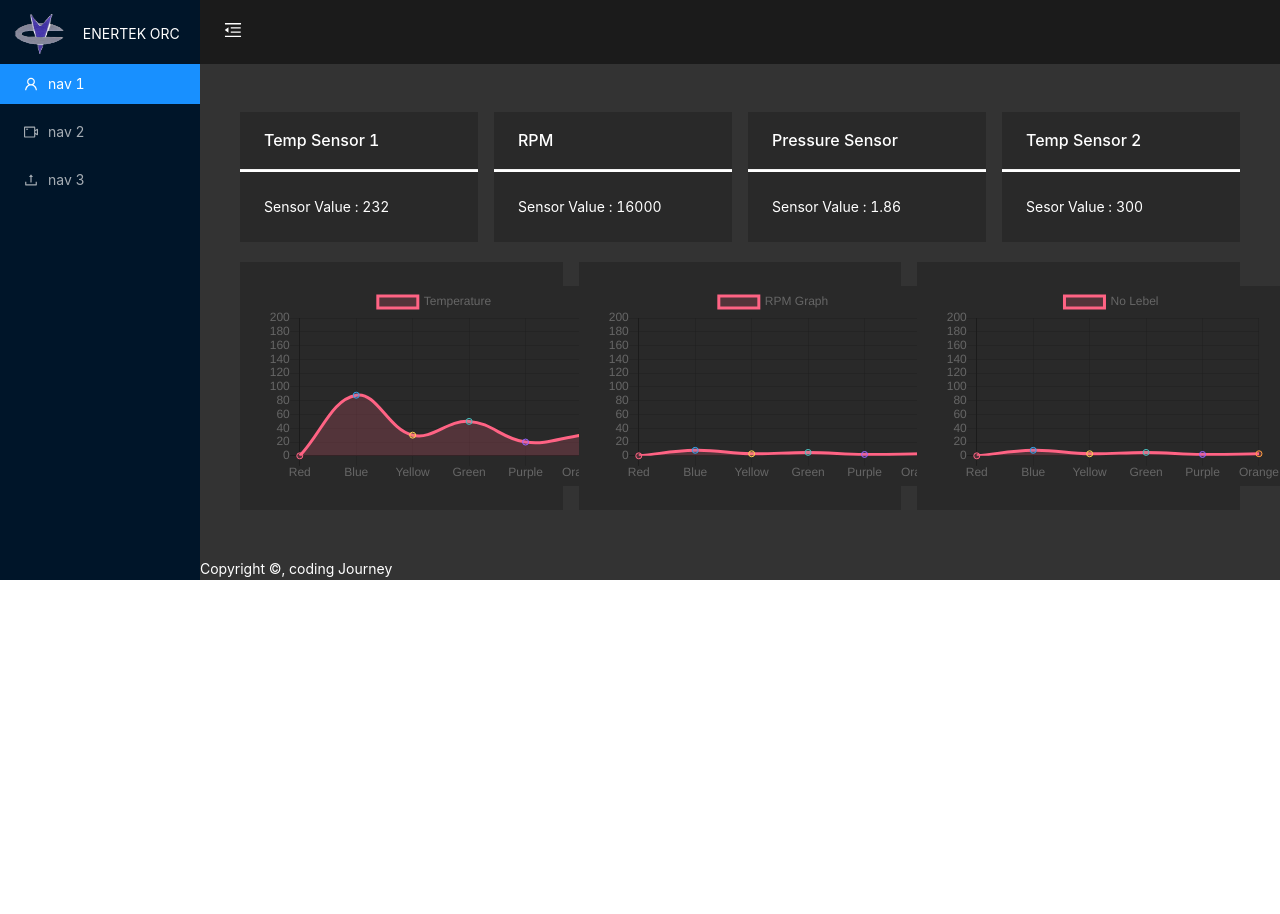
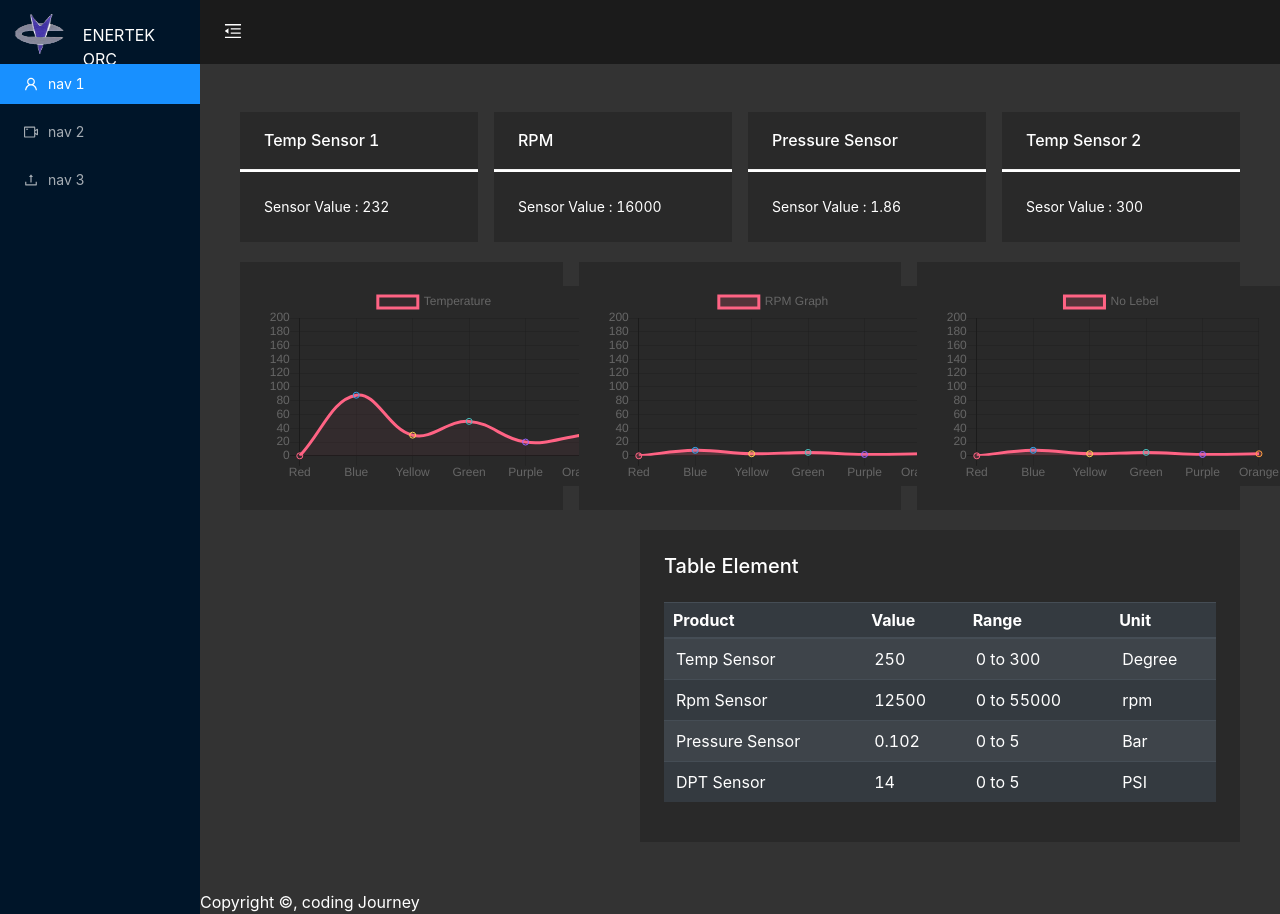
Before and after one commit to Vibin-P/React-Test-Project, a React (Create React App) app: page / in a window 1280 px wide. Before the commit the page ends 800 px from the top, so only its background shows below. Built offline with nearby package versions, Linux system fonts and the light colour scheme.

Commit message:
adds table

```diff
--- a/package.json
+++ b/package.json
@@ -10,6 +10,7 @@
     "bootstrap": "^4.5.3",
     "chart.js": "^2.9.4",
     "react": "^17.0.1",
+    "react-bootstrap": "^1.4.0",
     "react-chartjs-2": "^2.11.1",
     "react-dom": "^17.0.1",
     "react-scripts": "4.0.0",
--- a/src/index.js
+++ b/src/index.js
@@ -3,6 +3,7 @@ import ReactDOM from 'react-dom';
 import './index.css';
 import App from './App';
 import './scenes/components/styles/style.css';
+import 'bootstrap/dist/css/bootstrap.min.css';
 import reportWebVitals from './reportWebVitals';
 
 ReactDOM.render(
--- a/src/scenes/components/CardContainer.jsx
+++ b/src/scenes/components/CardContainer.jsx
@@ -10,12 +10,12 @@ const cardList = [
             chartData: [0, 88, 30, 50, 20, 30],
             chartLabel: "Temperature",
             chartBackgroundColor: [
-                'rgba(255, 99, 132, 0.2)',
-                'rgba(54, 162, 235, 0.2)',
-                'rgba(255, 206, 86, 0.2)',
-                'rgba(75, 192, 192, 0.2)',
-                'rgba(153, 102, 255, 0.2)',
-                'rgba(255, 99, 132, 0.2)'
+                'rgba(255, 99, 132, 0.05)',
+                'rgba(54, 162, 235, 0.05)',
+                'rgba(255, 206, 86, 0.05)',
+                'rgba(75, 192, 192, 0.05)',
+                'rgba(153, 102, 255, 0.05)',
+                'rgba(255, 99, 132, 0.05)'
             ],
             chartBorderColor: [
                 'rgba(255, 99, 132, 1)',
--- a/src/scenes/components/PageElement.jsx
+++ b/src/scenes/components/PageElement.jsx
@@ -2,6 +2,7 @@ import React, { Component } from 'react';
 import { Layout, Menu } from 'antd';
 import 'antd/dist/antd.css';
 import FooterElement from './footer/FooterElement';
+import TableContainer from './TableContainer';
 import './styles/style.css';
 import {
     MenuUnfoldOutlined,
@@ -12,17 +13,20 @@ import {
   } from '@ant-design/icons';
 import CardContainer from './CardContainer';
 import GridElement from './GridElement';
+import TableElement from './TableElement';
 
 const { Header, Sider, Content } = Layout;
 
 class PageElement extends Component {
     state = {
         collapsed: false,
+        showCompanyName: true,
       };
 
       toggle = () => {
         this.setState({
           collapsed: !this.state.collapsed,
+          showCompanyName: this.state.showCompanyName ? false : true,
         });
       };
 
@@ -32,7 +36,7 @@ class PageElement extends Component {
             <Sider trigger={null} collapsible collapsed={this.state.collapsed}>
               <div className="logo">
                 <img src="./images/logo1.png" alt="Logo" style={{width: '50px', height: '40px'}} />
-                <div className="testlogo">ENERTEK ORC</div>
+                { this.state.showCompanyName ? <LogoValue /> : null }
               </div>
               <Menu theme="dark" mode="inline" defaultSelectedKeys={['1']}>
                 <Menu.Item key="1" icon={<UserOutlined />}>
@@ -63,6 +67,7 @@ class PageElement extends Component {
               >
                 <GridElement />
                 <CardContainer />
+                <TableElement />
               </Content>
               <FooterElement />
             </Layout>
@@ -70,4 +75,7 @@ class PageElement extends Component {
         )
     }
 }
+const LogoValue = () => (
+  <div className="testlogo">ENERTEK ORC</div>
+)
 export default PageElement;
--- /dev/null
+++ b/src/scenes/components/TableContainer.jsx
@@ -0,0 +1,63 @@
+import React, { Component } from "react";
+import { Table } from 'antd';
+
+const columns = [
+    {
+        title: 'Product',
+        dataIndex: 'product',
+    },
+    {
+       title:  'Value',
+       dataIndex: 'value',
+    },
+    {
+        title: 'Range',
+        dataIndex: 'range',
+    },
+    {
+        title: 'Status',
+        dataIndex: 'status'
+    }
+];
+const data = [
+    {
+        key: '1',
+        product: 'Temp Sensor',
+        value: '250',
+        range: '0 to 300',
+        status: 'Live'
+    },
+    {
+        key: '2',
+        product: 'Rpm Sensor',
+        value: '12500',
+        range: '0 to 55000',
+        status: 'Live'
+    },
+    {
+        key: '3',
+        product: 'Pressure Sensor',
+        value: '0.102',
+        range: '0 to 5',
+        status: 'Live'
+    },
+    {
+        key: '4',
+        product: 'DPT Sensor',
+        value: '14',
+        range: '0 to 5',
+        status: 'Live'
+    },
+];
+
+class TableContainer extends Component {
+    render() {
+        return(
+            <div>
+                <h4>Table Content</h4>
+                <Table columns={columns} dataSource={data} size="small" />
+            </div>
+        )
+    }
+}
+export default TableContainer;
--- /dev/null
+++ b/src/scenes/components/TableElement.jsx
@@ -0,0 +1,42 @@
+import React, { Component } from "react";
+import { Table } from 'react-bootstrap';
+import './styles/style.css';
+
+const datas = [
+    {product: 'Temp Sensor', value: '250', range: '0 to 300', unit: 'Degree'},
+    {product: 'Rpm Sensor', value: '12500', range: '0 to 55000', unit: 'rpm'},
+    {product: 'Pressure Sensor', value: '0.102', range: '0 to 5', unit: 'Bar'},
+    {product: 'DPT Sensor', value: '14', range: '0 to 5', unit: 'PSI'},
+];
+
+class TableElement extends Component {
+    render() {
+        return(
+            <div className="tableElement">
+            <h5>Table Element</h5><br></br>
+            <Table className="table table-striped table-dark">
+                    <thead>
+                    <tr>
+                        <th>Product</th>
+                        <th>Value</th>
+                        <th>Range</th>
+                        <th>Unit</th>
+                    </tr>
+                    </thead>
+                    <tbody>
+                    {
+                        datas.map((item,i)=>
+                        <tr key={i}>
+                        <td>{item.product}</td>
+                        <td>{item.value}</td>
+                        <td>{item.range}</td>
+                        <td>{item.unit}</td>
+                    </tr>)
+                    }
+                </tbody>
+            </Table>
+            </div>
+        )
+    }
+}
+export default TableElement;
--- a/src/scenes/components/styles/style.css
+++ b/src/scenes/components/styles/style.css
@@ -54,3 +54,17 @@ background-color: #292929;
  background: #292929;
  color: #fff;
 }
+.table>thead>tr>th {
+  padding: 9px;
+}
+.tableElement {
+  background-color: #292929;
+  padding: 24px;
+  margin-top: 2%;
+  font-size: 16px;
+  line-height: 16px;
+  margin-left: 40%;
+}
+.tr,td,th, h5 {
+  color: #fff;
+}
```
Also changed, not shown: 2 other files (tests, documents, lock files or other folders).
